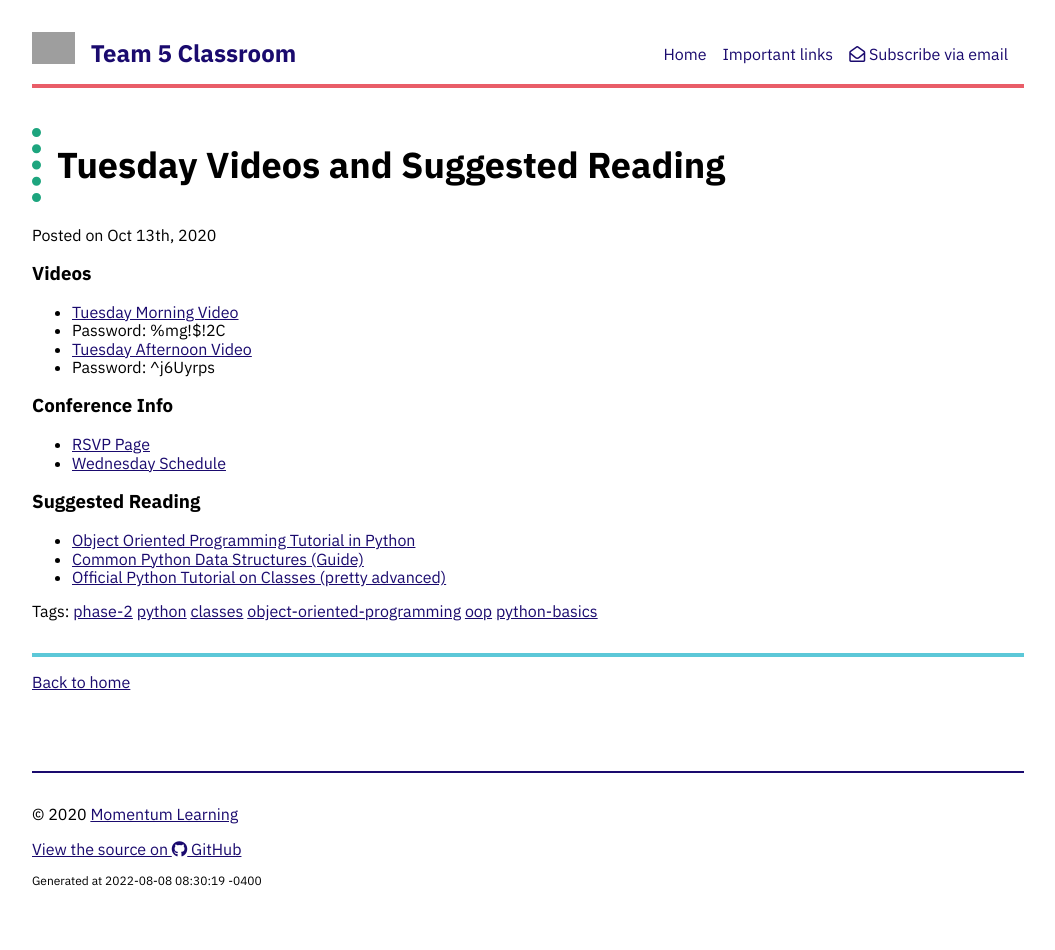
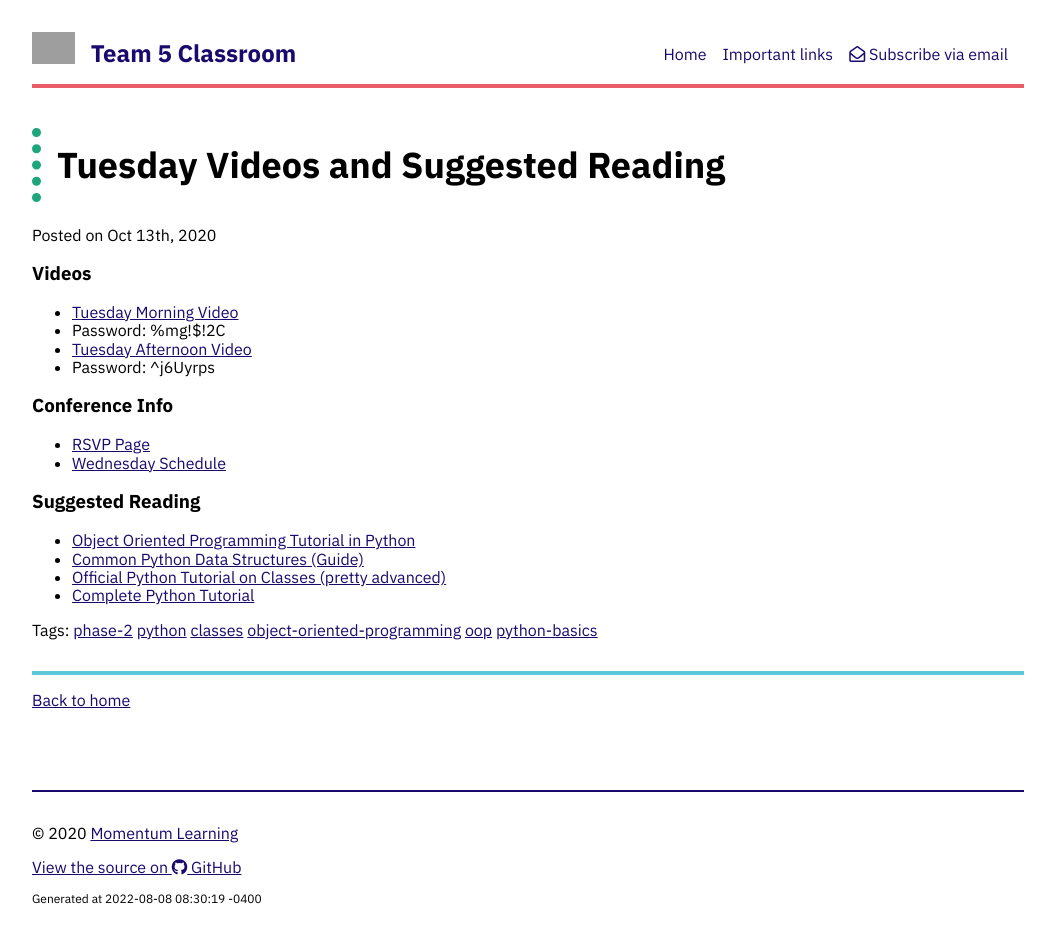
Before and after one commit to momentum-team-5/momentum-team-5.github.io, a Jekyll site: the page built from _posts/2020-10-13-videos-and-reading.md, in a window 1280 px wide. Shown: the whole page, without its empty margins (112-1167 px from the left). Built offline with Jekyll 4.4.1, drawn with Linux system fonts in a browser that asks for light colours; nearby versions of some CDN libraries; grey boxes are pictures that could not be loaded.

Commit message:
Added a new resource
Hey, I have added a new Python resource under the 'Suggested reading'. I found this tutorial online while looking for some resources to learn python. Topics were explained pretty well and found it to be useful and thought of adding it here. Hope this small contribution will help other learners.

```diff
--- a/_posts/2020-10-13-videos-and-reading.md
+++ b/_posts/2020-10-13-videos-and-reading.md
@@ -18,3 +18,4 @@ tags: phase-2 python classes object-oriented-programming oop python-basics
 - [Object Oriented Programming Tutorial in Python](https://www.programiz.com/python-programming/object-oriented-programming)
 - [Common Python Data Structures (Guide)](https://realpython.com/python-data-structures/)
 - [Official Python Tutorial on Classes (pretty advanced)](https://docs.python.org/3/tutorial/classes.html)
+- [Complete Python Tutorial](https://www.scaler.com/topics/python/)
```
